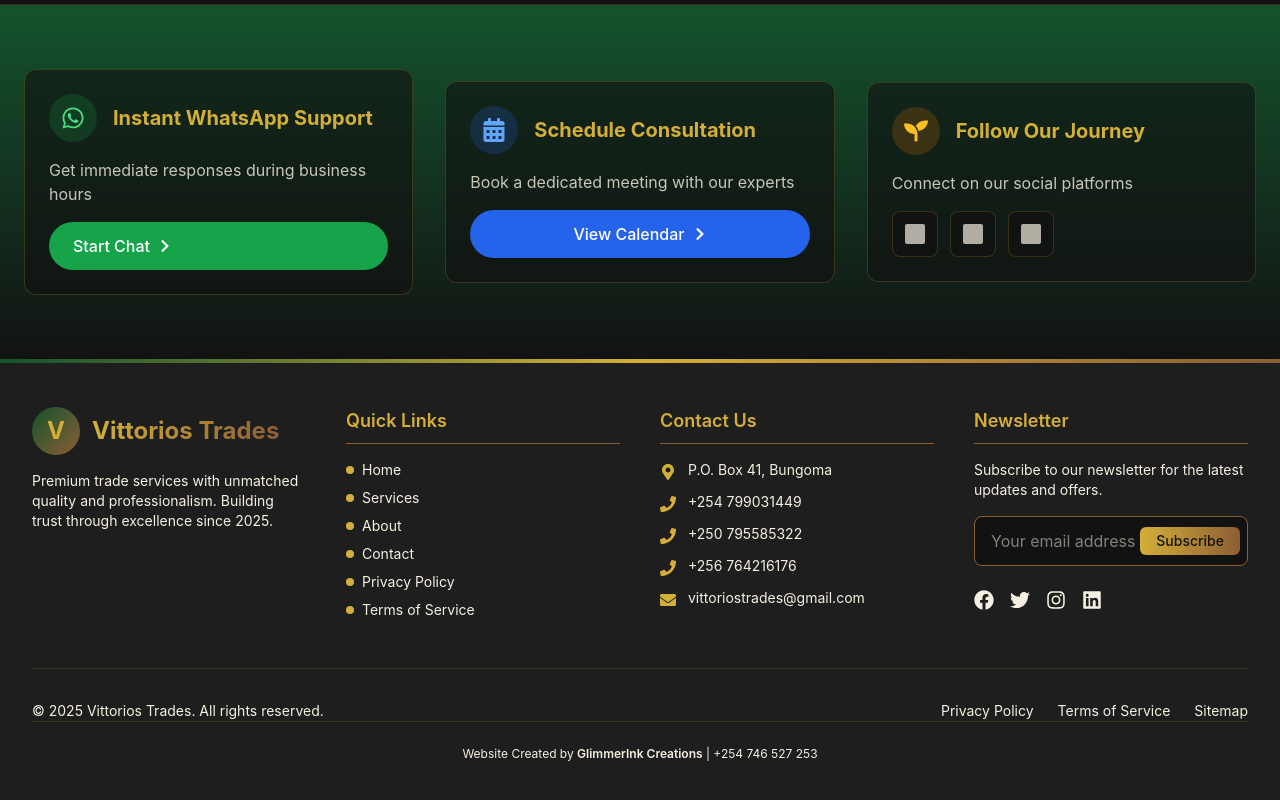
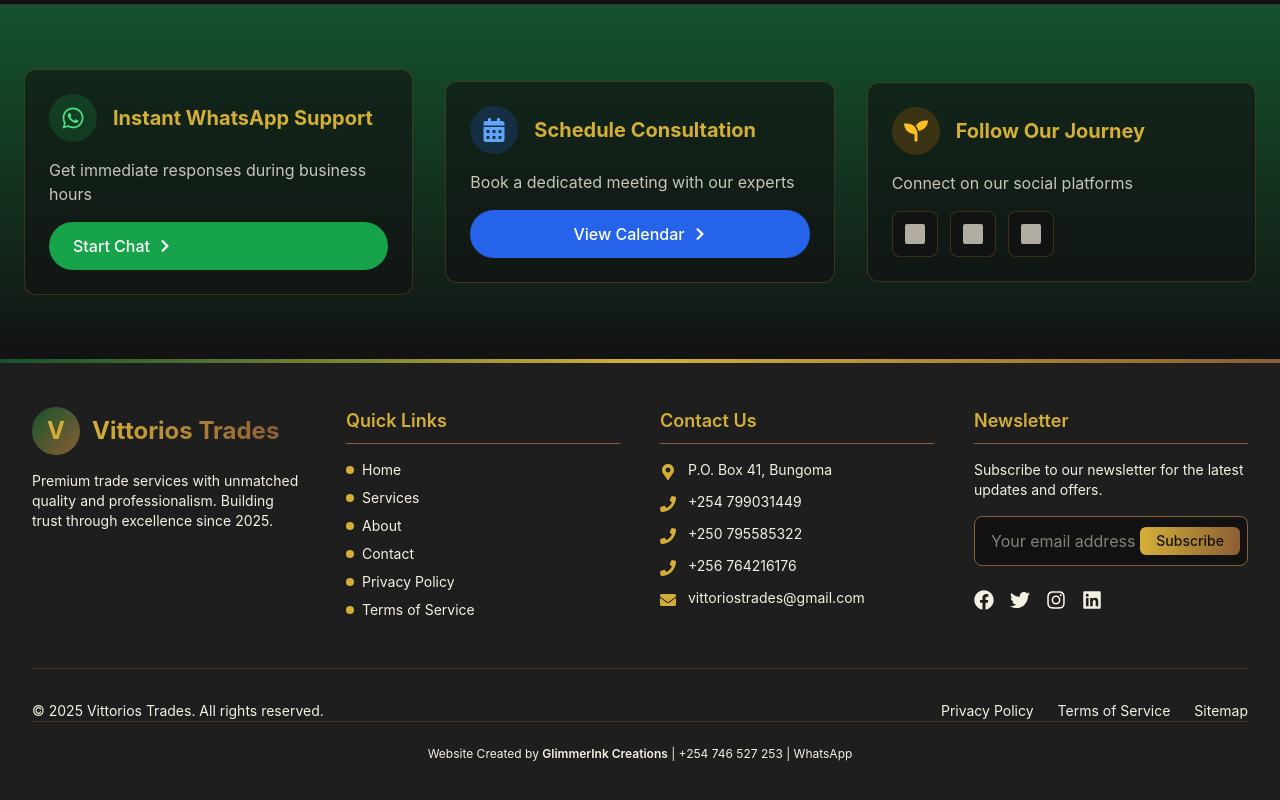
Before and after one commit to Ehud-Guzman/Vittoriostrade, a React (Vite) app: page /contact in a window 1280 px wide. Shown: the part 3422-4222 px from the top of the page. Built offline with nearby package versions, Linux system fonts and the light colour scheme.

Commit message:
fix: Creator

```diff
--- a/src/components/Footer.jsx
+++ b/src/components/Footer.jsx
@@ -189,9 +189,30 @@ function Footer() {
          {/* Creator credit */}
 <div className="pt-6 border-t border-warmBrown border-opacity-30">
   <p className="text-neutralSand text-xs text-center mb-4 md:mb-0">
-              Website Created by <span className="font-semibold">GlimmerInk Creations</span> |{' '}
-              <a href="tel:+254746527253" className="hover:text-goldenWheat">
+    Website Created by{' '}
+    <a
+      href="https://glimmerink.netlify.app"
+      target="_blank"
+      rel="noopener noreferrer"
+      className="font-semibold hover:text-goldenWheat"
+    >
+      GlimmerInk Creations
+    </a>{' '}
+    |{' '}
+    <a
+      href="tel:+254746527253"
+      className="hover:text-goldenWheat"
+    >
       +254 746 527 253
+    </a>{' '}
+    |{' '}
+    <a
+      href="https://wa.me/254746527253"
+      target="_blank"
+      rel="noopener noreferrer"
+      className="hover:text-goldenWheat"
+    >
+      WhatsApp
     </a>
   </p>
 </div>
```
Lines whose indentation alone changed are shown as unchanged.
